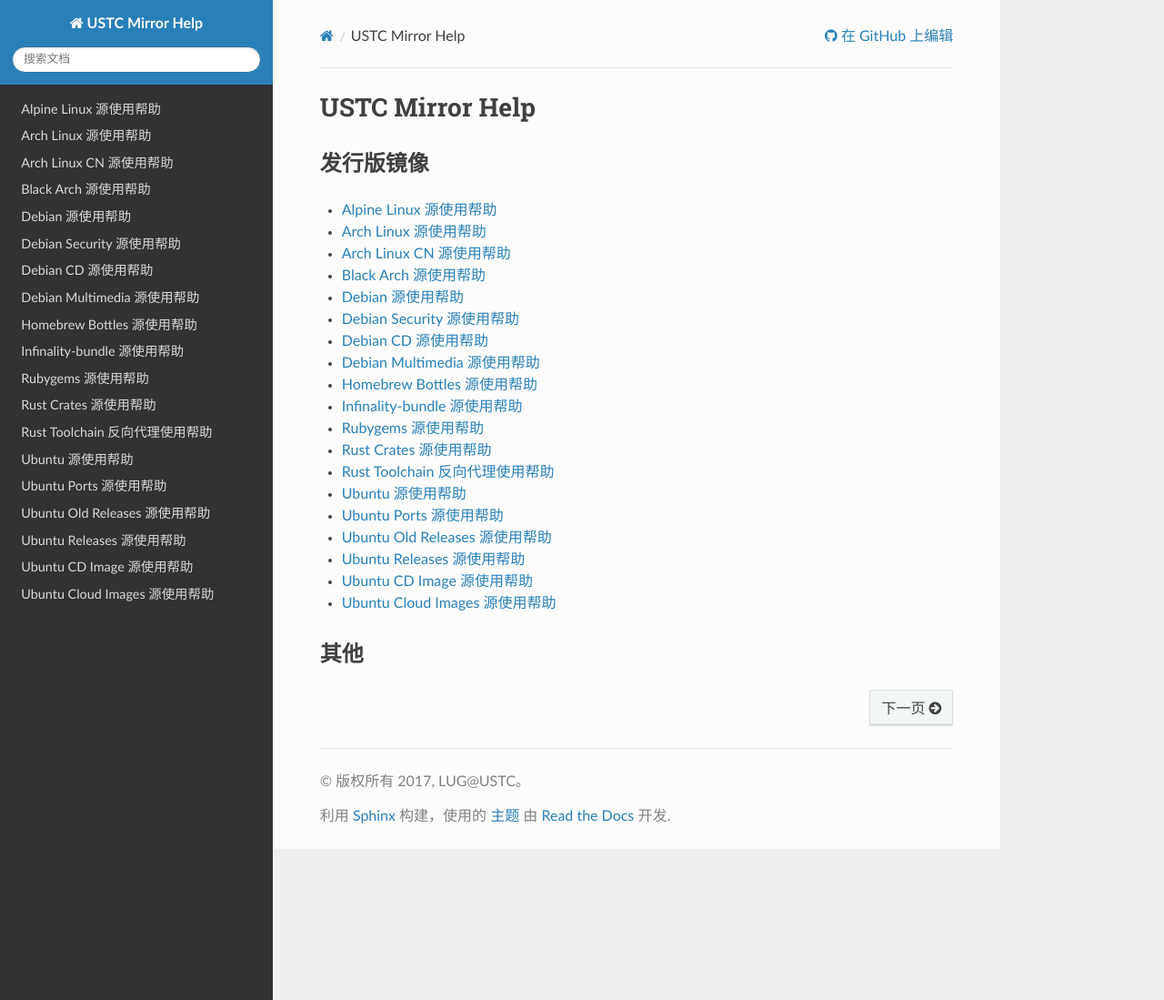
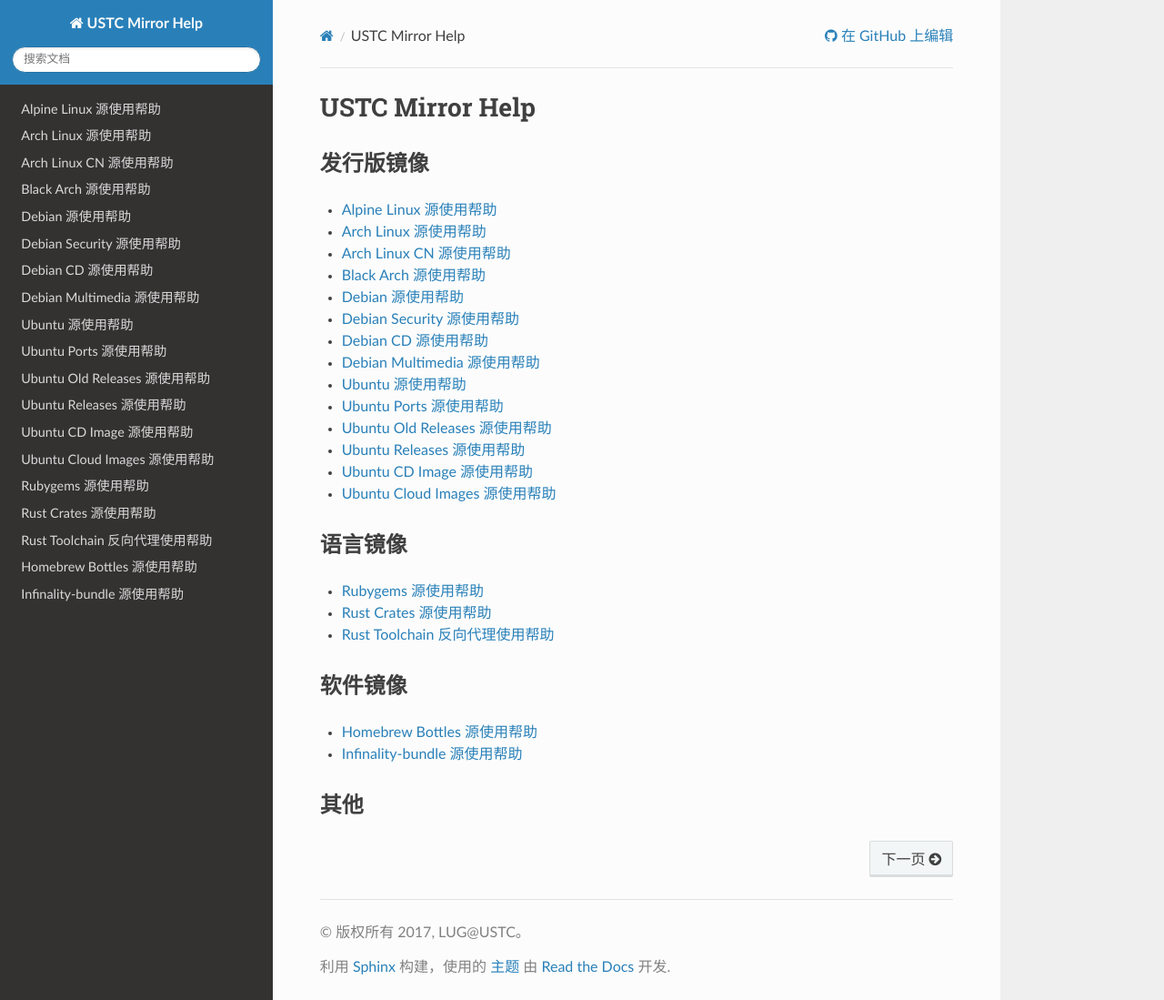
Before and after one commit to ustclug/mirrorhelp, a Sphinx documentation site: the page built from source/index.rst, in a window 1280 px wide and 1099 px high. Shown: the whole window at 91% size. Built offline with Sphinx 7.4.7 and the Read the Docs theme 2.0.0, drawn with Linux system fonts in a browser that asks for light colours; pages that are not in the unit, such as notebooks, are missing from menus.

Commit message:
update index category

```diff
--- a/source/index.rst
+++ b/source/index.rst
@@ -27,6 +22,25 @@
    ubuntu-cdimage
    ubuntu-cloud-images
 
+语言镜像
+--------
+
+.. toctree::
+   :maxdepth: 1
+
+   rubygems
+   rust-crates
+   rust-static
+
+软件镜像
+--------
+
+.. toctree::
+   :maxdepth: 1
+
+   homebrew-bottles
+   infinality-bundle
+
 其他
 ----
 
```
Also changed, not shown: other parts of source/index.rst (+0 -5 lines).
